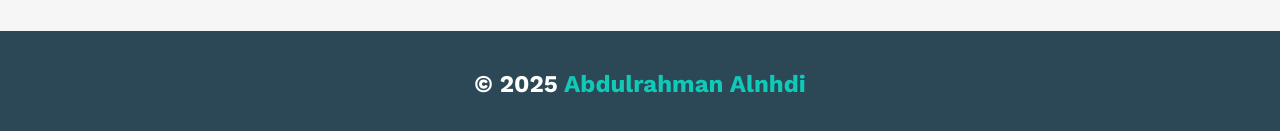
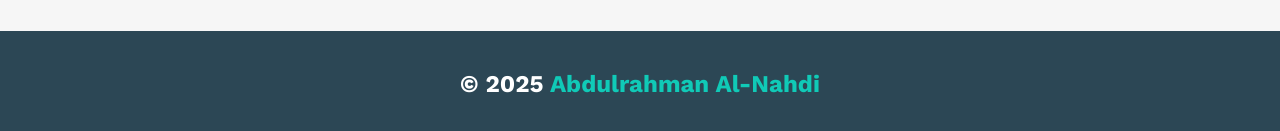
Before and after one commit to Abdulrahman-Al-Nahdi/HTML-CSS-Design-One, a plain HTML site: page index.html in a window 1280 px wide. Shown: the part 3960-4091 px from the top of the page. Drawn offline with nearby package versions, Linux system fonts and the light colour scheme.

Commit message:
Update index.html the footer
fix the name of author in footer

```diff
--- a/index.html
+++ b/index.html
@@ -208,7 +208,7 @@
      <!-- footer start -->
     <div class="footer">
      <div class="container">
-      &copy; 2025 <span>abdulrahman alnhdi</span>
+      &copy; 2025 <span>abdulrahman Al-Nahdi</span>
      </div>
     </div>
      <!-- footer end -->
```
